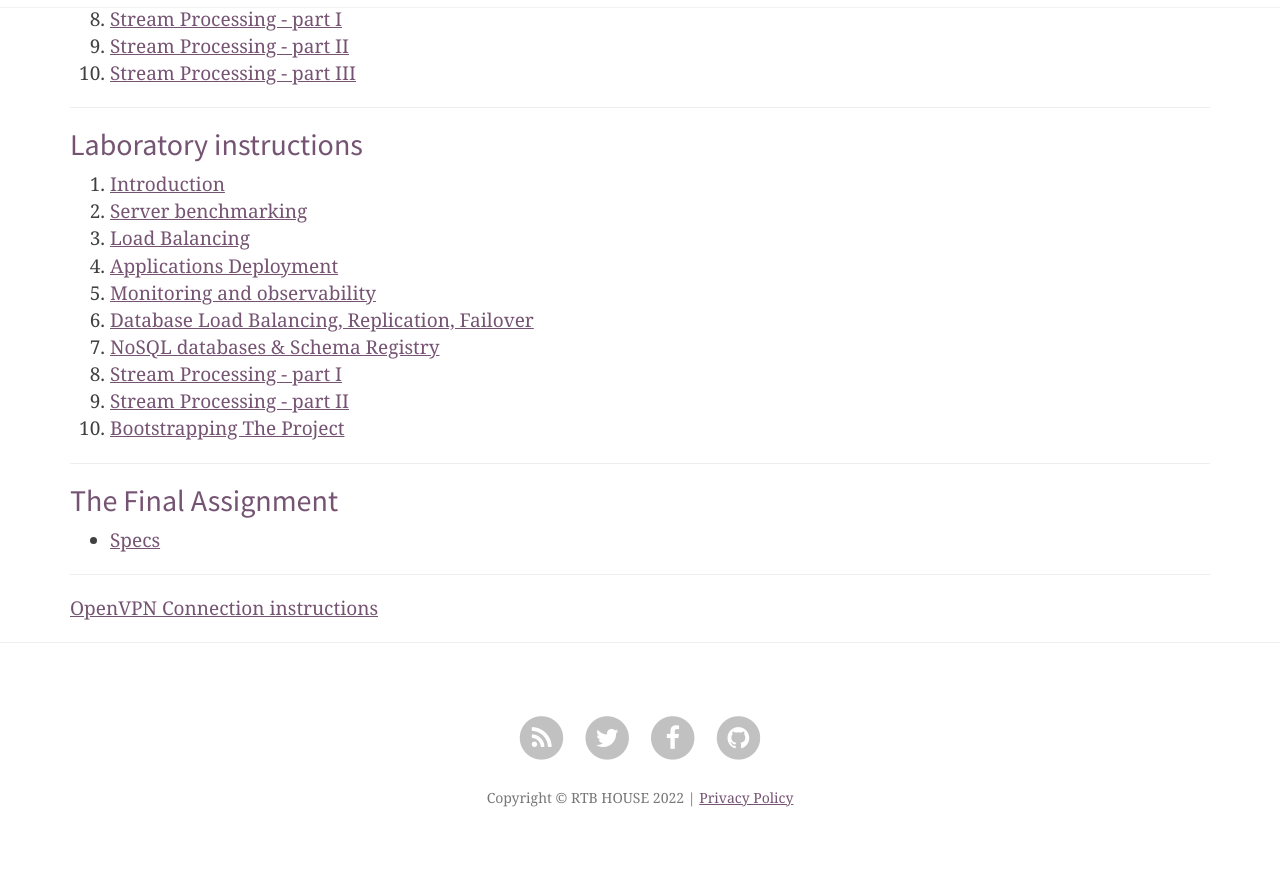
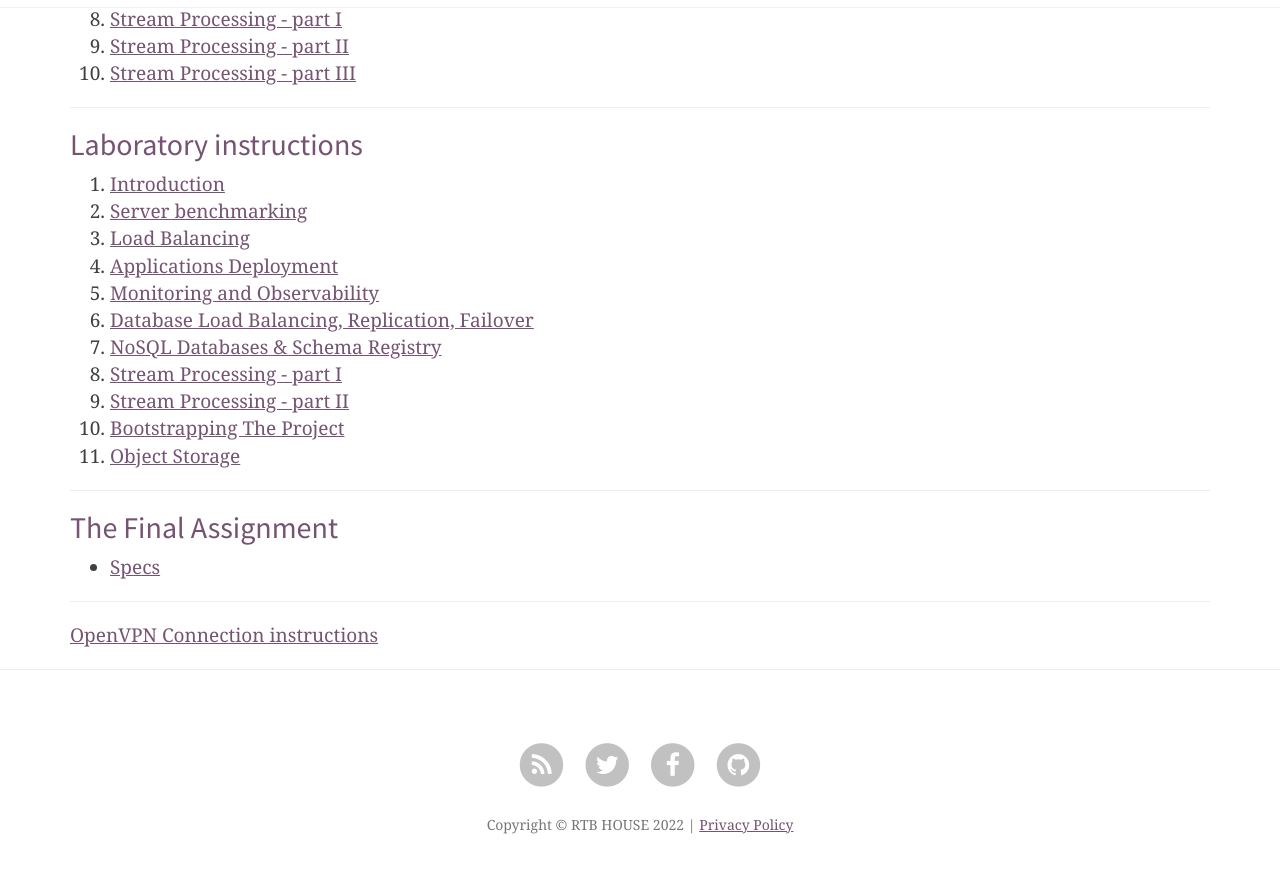
Before and after one commit to RTBHOUSE/mimuw-blog, a Jekyll site: the page built from index.html, in a window 1280 px wide and 900 px high, scrolled down 1049 px. Shown: the top 873 px of the window. Built offline with Jekyll 4.4.1, drawn with Linux system fonts in a browser that asks for light colours; nearby versions of some CDN libraries; the list of posts is cut into pages by our own code.

Commit message:
Object Storage

```diff
--- a/index.html
+++ b/index.html
@@ -81,13 +81,13 @@
 			<a href="https://github.com/RTBHOUSE/mimuw-lab/tree/main/lab04">Applications Deployment</a>
 		</li>
 		<li>
-			<a href="https://github.com/RTBHOUSE/mimuw-lab/tree/main/lab05">Monitoring and observability</a>
+			<a href="https://github.com/RTBHOUSE/mimuw-lab/tree/main/lab05">Monitoring and Observability</a>
 		</li>
                 <li>
 			<a href="https://github.com/RTBHOUSE/mimuw-lab/tree/main/lab06">Database Load Balancing, Replication, Failover</a>
 		</li>
                 <li>
-			<a href="https://github.com/RTBHOUSE/mimuw-lab/tree/main/lab07">NoSQL databases & Schema Registry</a>
+			<a href="https://github.com/RTBHOUSE/mimuw-lab/tree/main/lab07">NoSQL Databases & Schema Registry</a>
 		</li>
 		<li>
 			<a href="https://github.com/RTBHOUSE/mimuw-lab/tree/main/lab08">Stream Processing - part I</a>
@@ -98,6 +98,10 @@
 		<li>
 			<a href="https://github.com/RTBHOUSE/mimuw-lab/tree/main/lab10">Bootstrapping The Project</a>
 		</li>
+		<li>
+			<a href="https://github.com/RTBHOUSE/mimuw-lab/tree/main/lab11">Object Storage</a>
+		</li>
+
 
 	</ol>
 </div>
```
